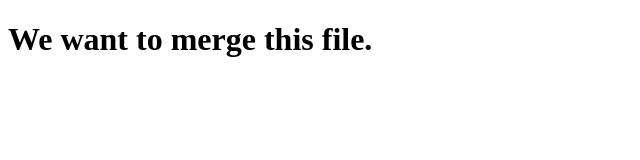
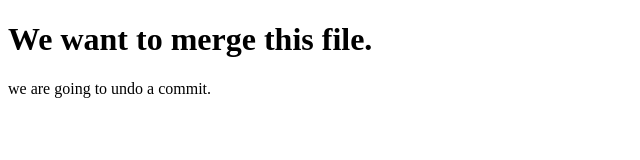
Before and after one commit to tanvir-ux/remote, a plain HTML site: page index.html in a window 1280 px wide. Shown: the whole page, without its empty margins (0-640 px from the left). Drawn offline with Linux system fonts and the light colour scheme.

Commit message:
undo commit

```diff
--- a/index.html
+++ b/index.html
@@ -7,5 +7,6 @@
 </head>
 <body>
     <h1>We want to merge this file.</h1>
+    <p>we are going to undo a commit.</p>
 </body>
 </html>
```
